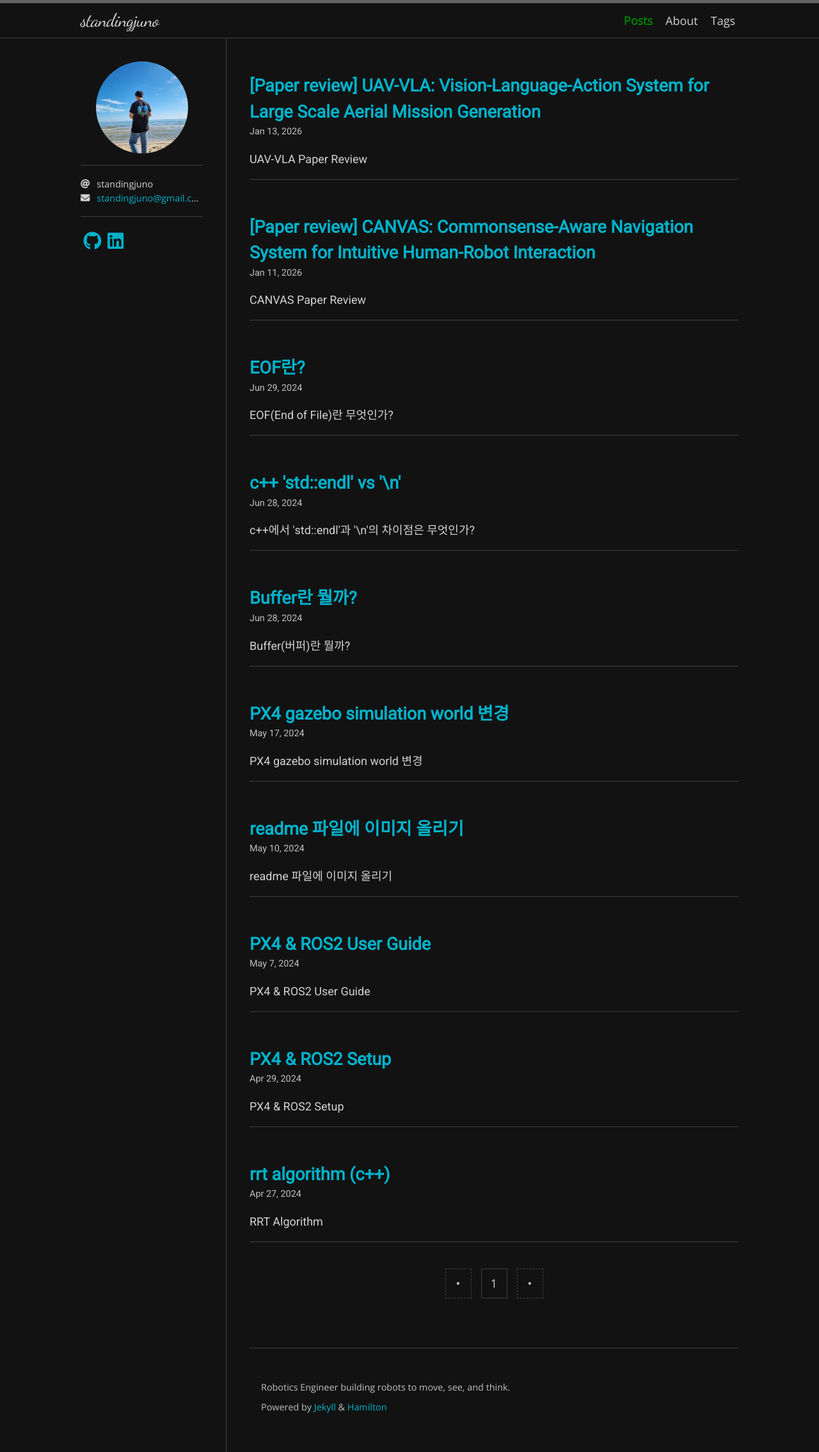
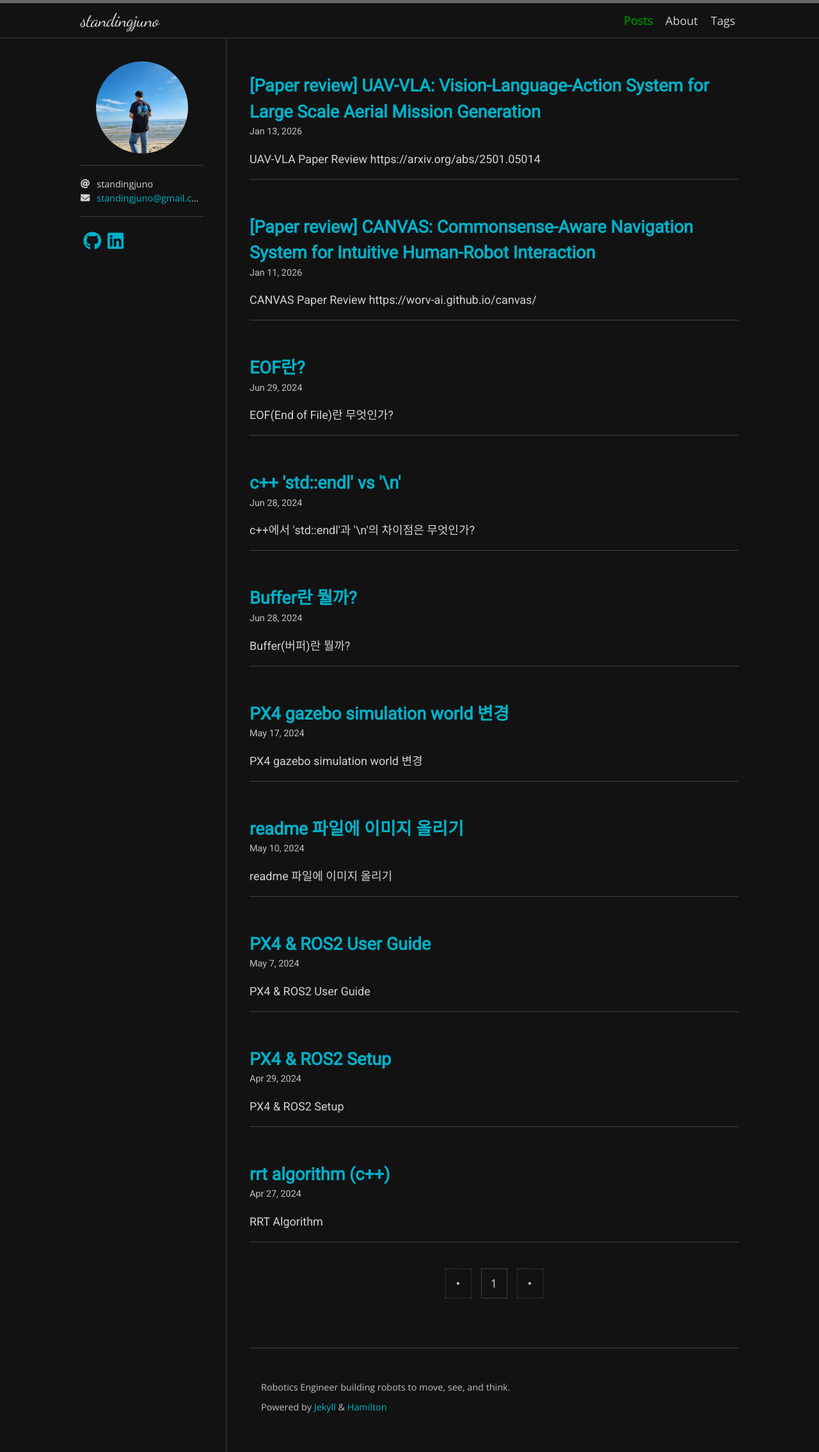
Before and after one commit to standingjuno/standingjuno.github.io, a Jekyll site: the page built from index.html, in a window 1280 px wide. Shown: the whole page at 64% size. Built offline with Jekyll 4.4.1, drawn with Linux system fonts in a browser that asks for light colours; nearby versions of some CDN libraries; some web fonts are replaced; the list of posts is cut into pages by our own code.

Commit message:
add link

```diff
--- a/_posts/2026-01-11-CANVAS.md
+++ b/_posts/2026-01-11-CANVAS.md
@@ -6,6 +6,7 @@ math: true
 ---
 
 # CANVAS Paper Review
+<https://worv-ai.github.io/canvas/>
 
 ---
 CANVAS는 [마음에이아이(Maum.ai)](https://maum.ai/)에서 나온 Navigation 논문입니다. 2025년 AI Robotics KR에서 [디지스트 김기섭 교수님](https://sites.google.com/view/aprl-dgist)께서 소개해주시면서 알게 된 논문이고, VLA Navigation에 관심이 많아지면서 이번 기회를 통해 리뷰를 해보려고 합니다.
--- a/_posts/2026-01-13-UAV-VLA.md
+++ b/_posts/2026-01-13-UAV-VLA.md
@@ -6,6 +6,7 @@ math: true
 ---
 
 # UAV-VLA Paper Review
+<https://arxiv.org/abs/2501.05014>
 
 ---
 UAV-VLA는 UAV(무인항공기)를 위한 VLA 시스템을 사용하여 대규모 항공 임무를 생성하는 방법을 제안하는 논문입니다. 위성 이미지를 바탕으로 사용자의 자연어 명령을 이해하고, 이를 바탕으로 드론이 수행할 수 있는 효율적인 비행 경로와 임무 계획을 자동으로 생성합니다. 드론과 VLA에 관심이 있어 리뷰를 해보려고 합니다.
```
